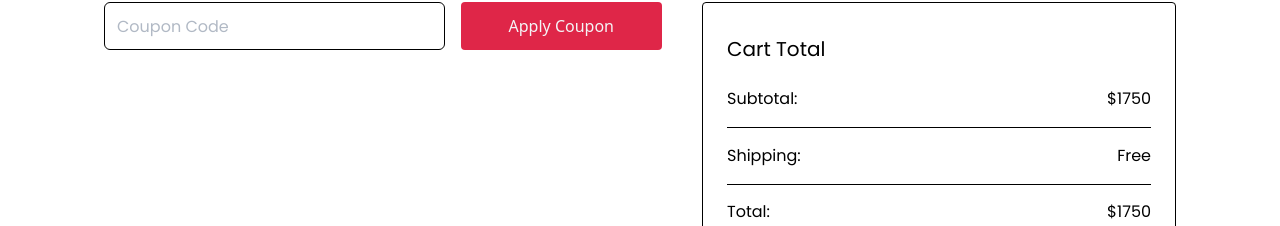
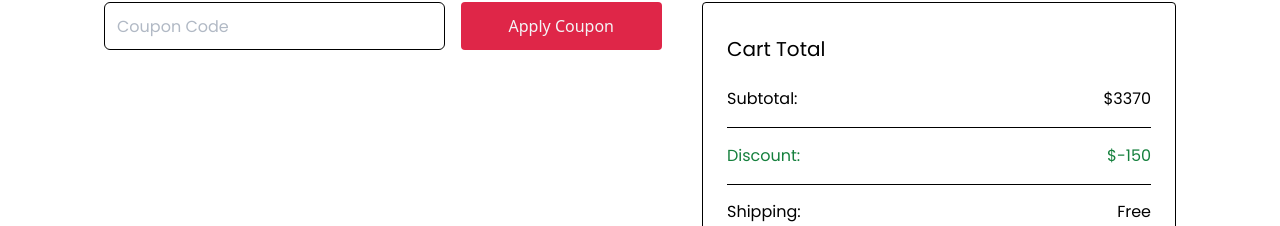
Before and after one commit to BarcDevs/TechTreasure--client, a React (Vite) app: page /cart in a window 1280 px wide. Shown: the part 726-952 px from the top of the page. Built offline with nearby package versions, Linux system fonts and the light colour scheme.

Commit message:
added cart type and related mocks, added discount field and improved summary card

```diff
--- a/src/components/checkout/CheckoutSummary.tsx
+++ b/src/components/checkout/CheckoutSummary.tsx
@@ -49,7 +49,10 @@ const CheckoutSummary = ({onSubmit}: CheckoutSummaryProps) => {
             </div>
 
             <div className={'flex-col-start w-full gap-8'}>
-                <Summary subtotal={543} shipping={43} total={543 + 43}/>
+                <Summary subtotal={CART.subtotal}
+                         shipping={CART.shipping || 0}
+                         total={CART.total}
+                         discount={CART.cartDiscount}/>
             </div>
 
             <RadioGroup className={'w-full'} defaultValue={'creditCard'} onValueChange={handleCheckoutRadio}>
--- a/src/components/shared/Summary.tsx
+++ b/src/components/shared/Summary.tsx
@@ -1,18 +1,26 @@
 import {Separator} from '@/components/ui/separator.tsx'
 
-const Summary = ({subtotal, shipping, total} : {subtotal: number, shipping: number, total: number}) => (
+const Summary = ({subtotal, shipping, total, discount}: { subtotal: number, shipping: number, total: number, discount?: number }) => (
     <div className={'flex_col text-body w-full gap-4'}>
         <div className={'flex-row-between w-full'}>
             <p>Subtotal:</p>
             <p>${subtotal}</p>
         </div>
+        {discount && <>
+            <Separator className={'h-[0.5px] bg-black'}/>
+            <div className={'flex-row-between w-full text-green-700'}>
+                <p>Discount:</p>
+                <p>$-{discount}</p>
+            </div>
+        </>
+        }
         <Separator className={'h-[0.5px] bg-black'}/>
         <div className={'flex-row-between w-full'}>
             <p>Shipping:</p>
             <p>{shipping === 0 ? 'Free' : `$${shipping}`}</p>
         </div>
         <Separator className={'h-[0.5px] bg-black'}/>
-        <div className={'flex-row-between w-full'}>
+        <div className={'flex-row-between w-full font-bold'}>
             <p>Total:</p>
             <p>${total}</p>
         </div>
--- a/src/components/shop/Cart.tsx
+++ b/src/components/shop/Cart.tsx
@@ -22,7 +22,7 @@ const Cart = ({}) => (
             </TableRow>
             </TableHeader>
             <TableBody>
-            {CART.map(item => (
+            {CART.items.map(item => (
                 <CartItem key={item.id} item={item}/>
             ))}
             </TableBody>
--- a/src/components/shop/CartSummary.tsx
+++ b/src/components/shop/CartSummary.tsx
@@ -2,13 +2,10 @@ import Button from '@/components/elements/Button.tsx'
 import {Input} from '@/components/ui/input.tsx'
 import {Link} from 'react-router-dom'
 import Summary from '@/components/shared/Summary.tsx'
+import {CART} from '@/constants/mocks.ts'
 
-const CartSummary = ({}) => {
-    const cartSubtotal = 1750
-    const shipping = 0
-    const total = cartSubtotal + shipping
-
-    return (
+const CartSummary = ({}) =>
+    (
         <section className={'flex_row max-lg:flex-center-col w-full items-start justify-between px-10 max-lg:gap-8'}>
             <div className={'flex_row gap-4'}>
                 <Input className={'no-focus text-body h-12 min-w-[12rem] border-black placeholder:opacity-50'}
@@ -16,14 +13,15 @@ const CartSummary = ({}) => {
                 <Button className={'whitespace-nowrap text-nowrap'} text={'Apply Coupon'}/>
             </div>
             <div className={'flex-center-col text-body gap-4 rounded border border-black px-6 py-8 lg:ml-10'}>
-                <h3 className={'text-heading-medium mb-2 w-[26.5rem] min-w-[15rem] text-start max-lg:w-[20rem]'}>Cart Total</h3>
-                <Summary subtotal={cartSubtotal} shipping={shipping} total={total}/>
+                <h3 className={'text-heading-medium mb-2 w-[26.5rem] min-w-[15rem] text-start max-lg:w-[20rem]'}>Cart
+                    Total</h3>
+                <Summary subtotal={CART.subtotal} shipping={CART.shipping || 0} total={CART.total}
+                         discount={CART.cartDiscount}/>
                 <Link to={'/checkout'}>
                     <Button text={'Proceed to Checkout'}/>
                 </Link>
             </div>
         </section>
     )
-}
 
 export default CartSummary
--- a/src/constants/mocks.ts
+++ b/src/constants/mocks.ts
@@ -1,4 +1,4 @@
-import {CartItem, Product} from '@/types'
+import {Cart, Product} from '@/types'
 import {Categories} from '@/constants/categories.ts'
 
 export const ITEMS: Product[] = [
@@ -71,8 +71,8 @@ export const ITEMS: Product[] = [
     }
 ]
 
-export const CART : CartItem[]= [
-    {
+export const CART : Cart = {
+    items: [{
         id: "i109",
         name: 'HAVIT HV-G92 Gamepad',
         image: '/assets/images/items/item-1.png',
@@ -113,5 +113,9 @@ export const CART : CartItem[]= [
         quantity: 1,
         subtotal: 370,
         totalDiscount: 30
-    }
-]
+    }],
+    subtotal: 2880+370+120,
+    cartDiscount: 150,
+    shipping: 0,
+    total: 2880+370+120-150
+}
```
Also changed, not shown: src/types/index.d.ts (+9 -0 lines).
